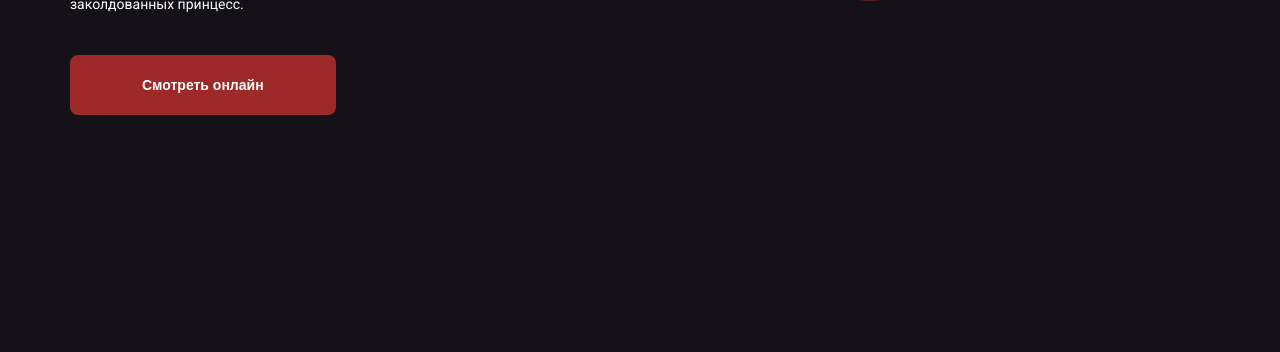
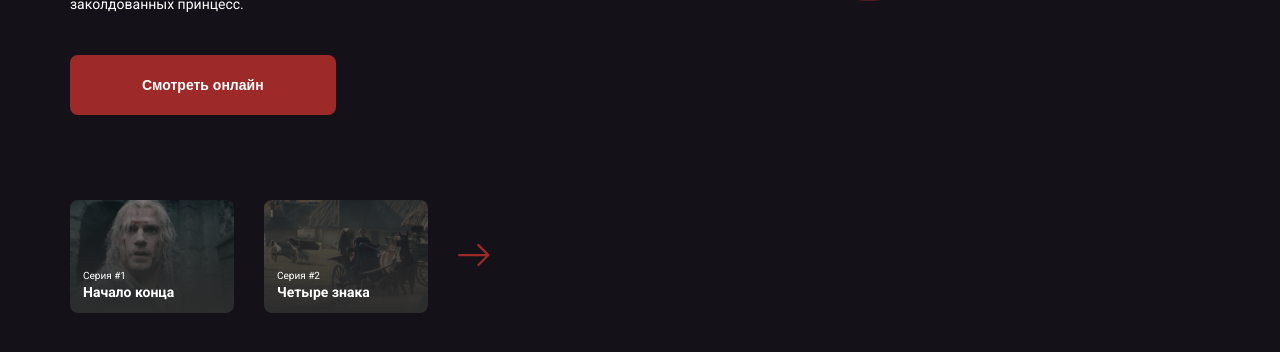
Before and after one commit to andryushque/witcher-promo, a plain HTML site: page index.html in a window 1280 px wide. Shown: the part 432-784 px from the top of the page. Drawn offline with Linux system fonts and the light colour scheme; files whose address does not match are found by name.

Commit message:
add series

```diff
--- a/css/style.css
+++ b/css/style.css
@@ -65,6 +65,7 @@ body {
 .main-content {
   display: flex;
   align-items: center;
+  margin-bottom: 85px;
 }
 
 .genre {
@@ -155,3 +156,59 @@ body {
   opacity: .5;
   border-radius: 50%;
 }
+
+/*=== Series ===*/
+
+.series {
+  display: flex;
+  align-items: center;
+}
+
+.card {
+  display: flex;
+  flex-direction: column;
+  justify-content: flex-end;
+  width: 164px;
+  height: 113px;
+  padding: 13px;
+  margin-right: 30px;
+  border-radius: 8px;
+
+  background-repeat: no-repeat;
+  background-size: cover;
+  background-position: center;
+}
+
+.series-1 {
+  background: linear-gradient(180deg, rgba(20, 18, 24, 0.5) 0%, #2D2D2D 100%),
+    url(../img/series/ep1.png);
+}
+
+.series-2 {
+  background: linear-gradient(180deg, rgba(20, 18, 24, 0.5) 0%, #2D2D2D 100%),
+    url(../img/series/ep2.png);
+}
+
+.card-subtitle {
+  margin-bottom: 2px;
+  font-size: 10px;
+  line-height: 12px;
+}
+
+.card-title {
+  font-weight: bold;
+  font-size: 14px;
+  line-height: 16px;
+}
+
+.arrow {
+  width: 32px;
+  height: 23px;
+  border: none;
+  outline: none;
+  background-image: url(../img/arrow.svg);
+  background-repeat: no-repeat;
+  background-size: cover;
+  background-position: center;
+  background-color: transparent;
+}
--- a/index.html
+++ b/index.html
@@ -90,6 +90,20 @@
           </button>
         </div>
         <!-- /.main-content -->
+        <div class="series">
+          <div class="card series-1">
+            <span class="card-subtitle">Серия #1</span>
+            <h2 class="card-title">Начало конца</h2>
+          </div>
+          <div class="card series-2">
+            <span class="card-subtitle">Серия #2</span>
+            <h2 class="card-title">Четыре знака</h2>
+          </div>
+          <div class="navigation">
+            <button class="arrow"></button>
+          </div>
+        </div>
+        <!-- /.series -->
       </div>
       <!-- /.container -->
     </main>
```
Also changed, not shown: img/arrow.svg (added), img/series/ep1.png (added), img/series/ep2.png (added).
